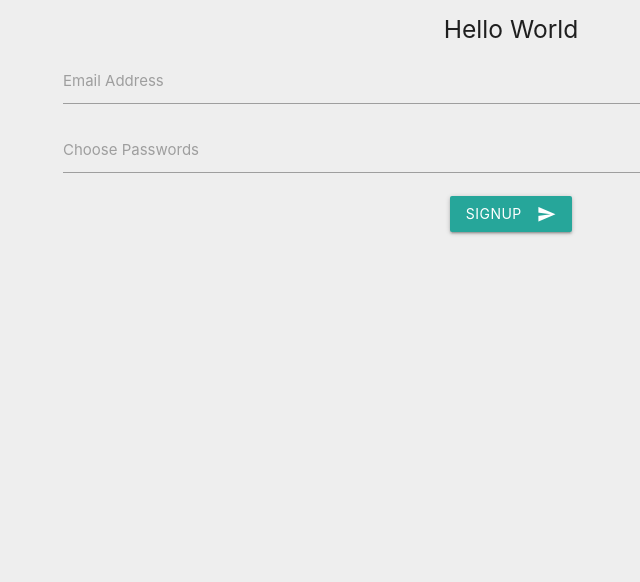
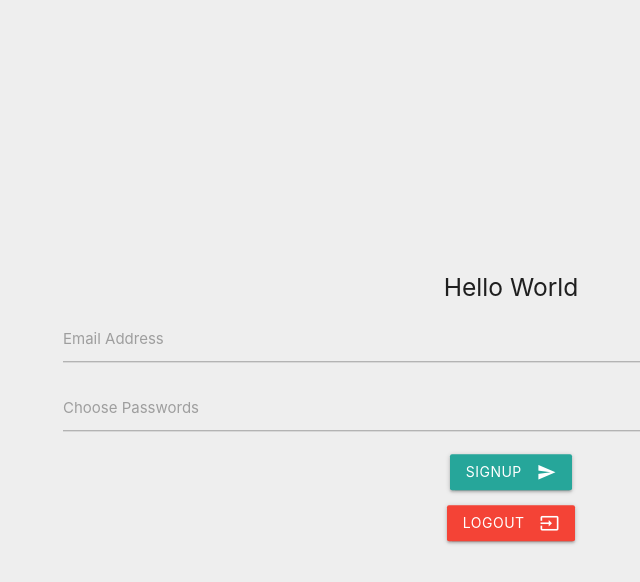
Before and after one commit to rmit-s3656798-Shahrzad-Rafezi/my_goal_squad, a plain HTML site: page index.html in a window 1280 px wide. Shown: the whole page, without its empty margins (129-769 px from the left). Drawn offline with nearby package versions, Linux system fonts and the light colour scheme.

Commit message:
center positioning #&# logout button

```diff
--- /dev/null
+++ b/css/index.css
@@ -0,0 +1,8 @@
+.login {
+  position: absolute;
+  left: 50%;
+  top: 50%;
+  width: 70%;
+  transform: translate(-50%, -50%);
+  text-align: center;
+}
--- a/index.html
+++ b/index.html
@@ -5,13 +5,13 @@
     <meta name="viewport" content="width=device-width, initial-scale=1.0">
     <link rel="stylesheet" href="https://fonts.googleapis.com/icon?family=Material+Icons">
     <link rel="stylesheet" href="https://cdnjs.cloudflare.com/ajax/libs/materialize/1.0.0/css/materialize.min.css">
+    <link rel="stylesheet" type="text/css" href="/css/index.css">
     <title>Login</title>
 </head>
 
 <body class="grey lighten-3">
-    <div class="container signup-container">
-        <div class="center">
-            <h5 class="center-align">Hello World</h5>
+    <div class="login">
+        <h5>Hello World</h5>
         <form id="signup-form">
             <div class="input-field">
                 <input type="email" id="signup-email" required />
@@ -21,12 +21,15 @@
                 <input type="password" id="signup-password" required />
                 <label for="signup-password">Choose Passwords</label>
             </div>
-                <button class="center btn wave-effect waves-light" type="submit">Signup
+            <button class="waves-effect btn">Signup
                 <i class="material-icons right">send</i>
             </button>
         </form>
+        <button class="waves-effect btn red ">Logout
+            <i class="material-icons right">input</i>
+        </button>
     </div>
-    </div>
+
 
     <!-- The core Firebase JS SDK is always required and must be listed first -->
     <script src="https://www.gstatic.com/firebasejs/7.14.0/firebase-app.js"></script>
```
Also changed, not shown: css/styles.css (deleted). Lines whose indentation alone changed are shown as unchanged.
